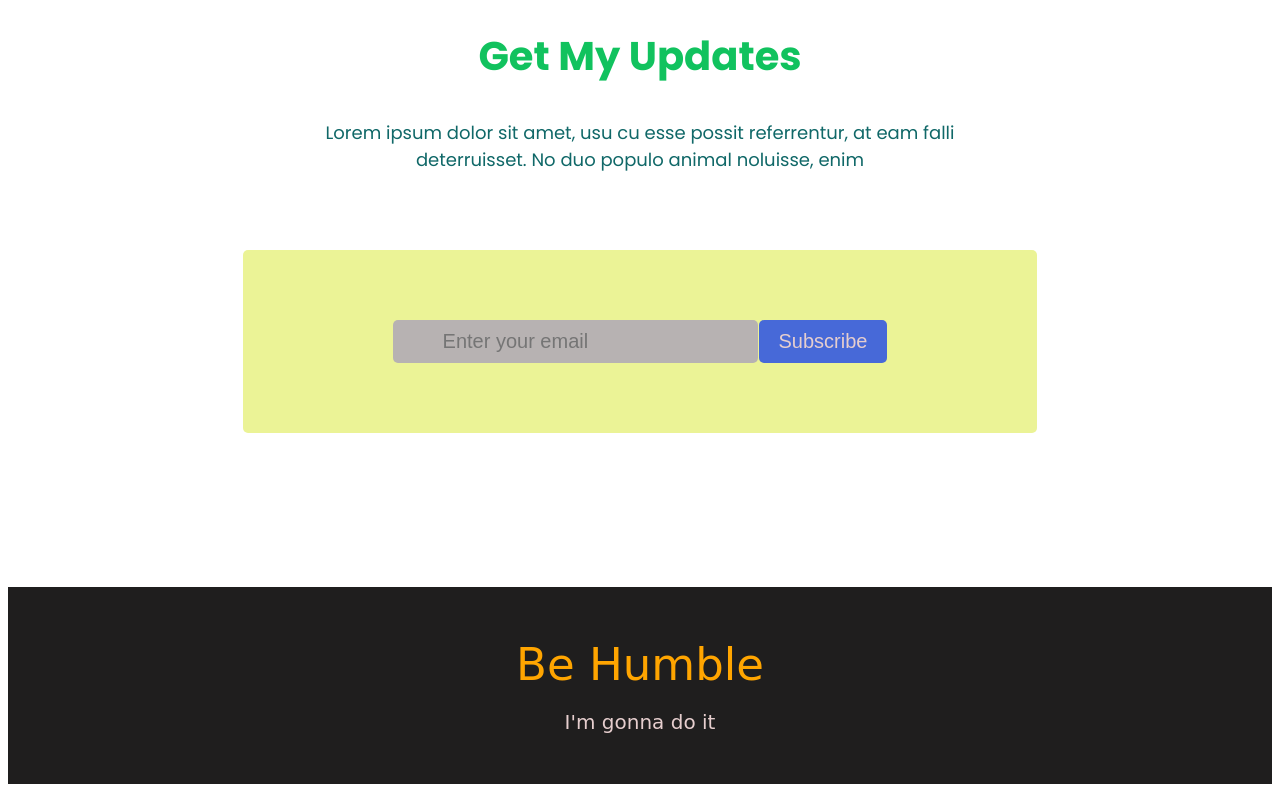
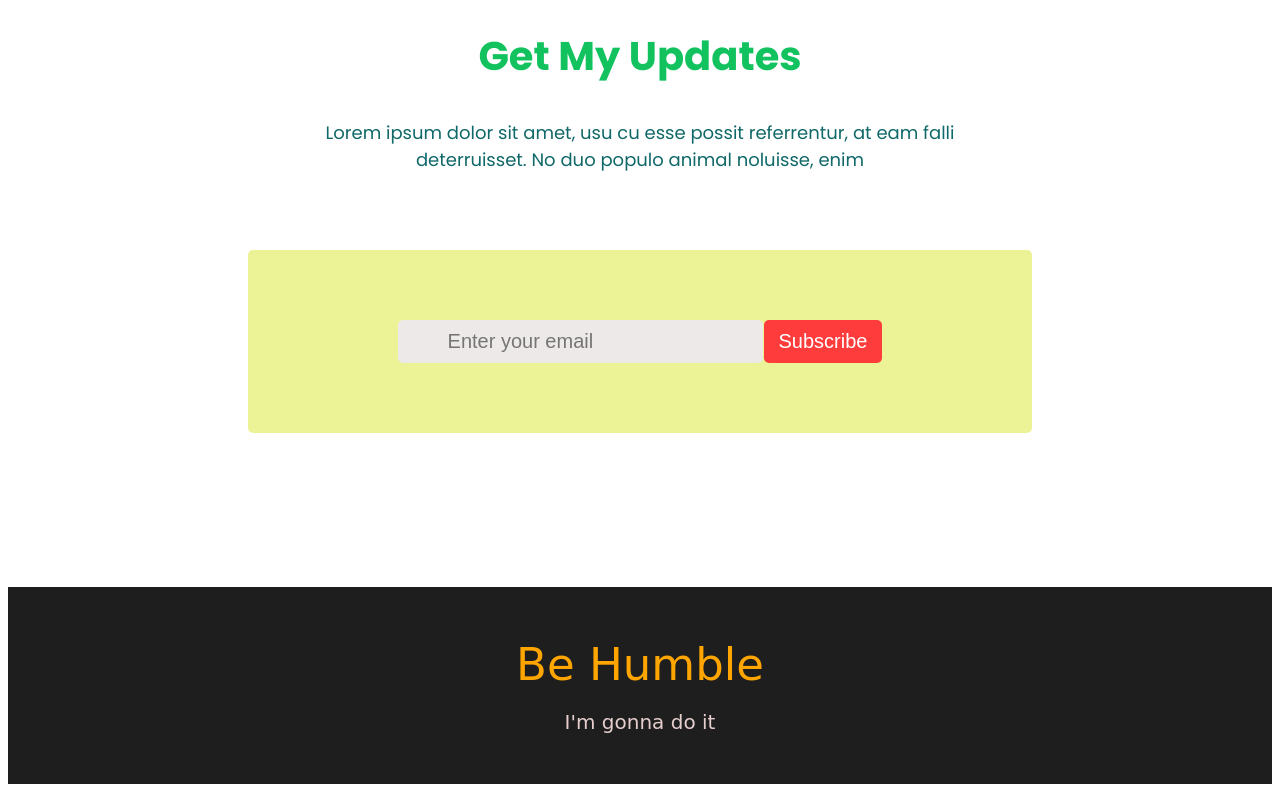
Before and after one commit to Mahade-786/Donate-Food-People, a plain HTML site: page index.html in a window 1280 px wide. Shown: the part 3117-3917 px from the top of the page. Drawn offline with Linux system fonts and the light colour scheme.

Commit message:
finally added

```diff
--- a/style.css
+++ b/style.css
@@ -271,6 +271,7 @@ body {
     font-family: 'Roboto', sans-serif;
     box-sizing: border-box;
     background: #ffffff;
+
 }
 
 .box {
@@ -297,17 +298,17 @@ body {
     padding: 10px 50px;
     border: none;
     outline: none;
-    background: #b7b2b2;
+    background: #eee9e9;
     border-radius: 5px;
 }
 
 .form-box button {
-    color: #e6cece;
-    padding: 10px 20px;
+    color: #ffffff;
+    padding: 10px 15px;
     font-size: 20px;
     border: none;
     border-radius: 5px;
-    background: #4769d8;
+    background: #ff3c3c;
     cursor: pointer;
     transition: .3s;
     margin-left: -3px;
```
